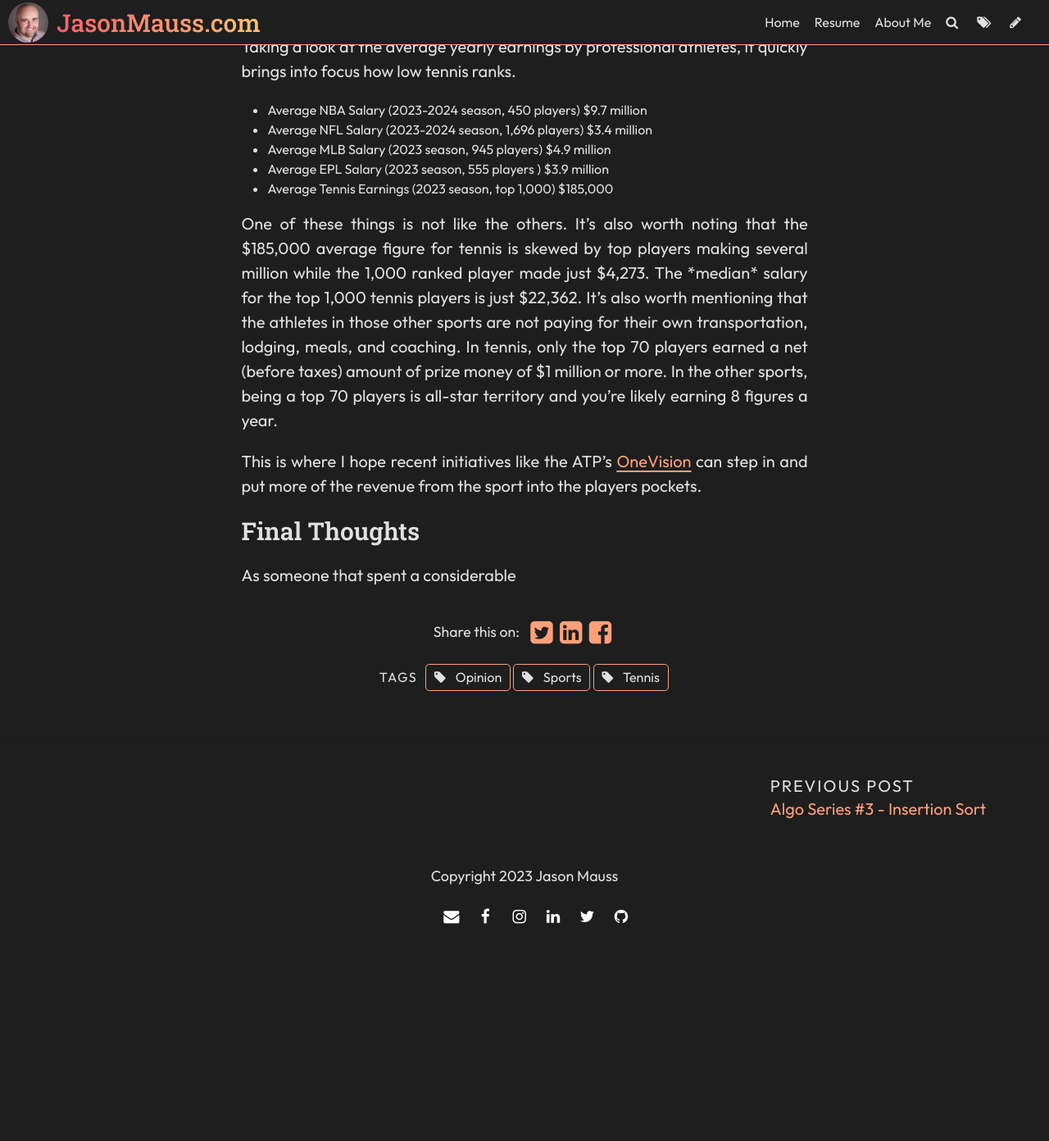
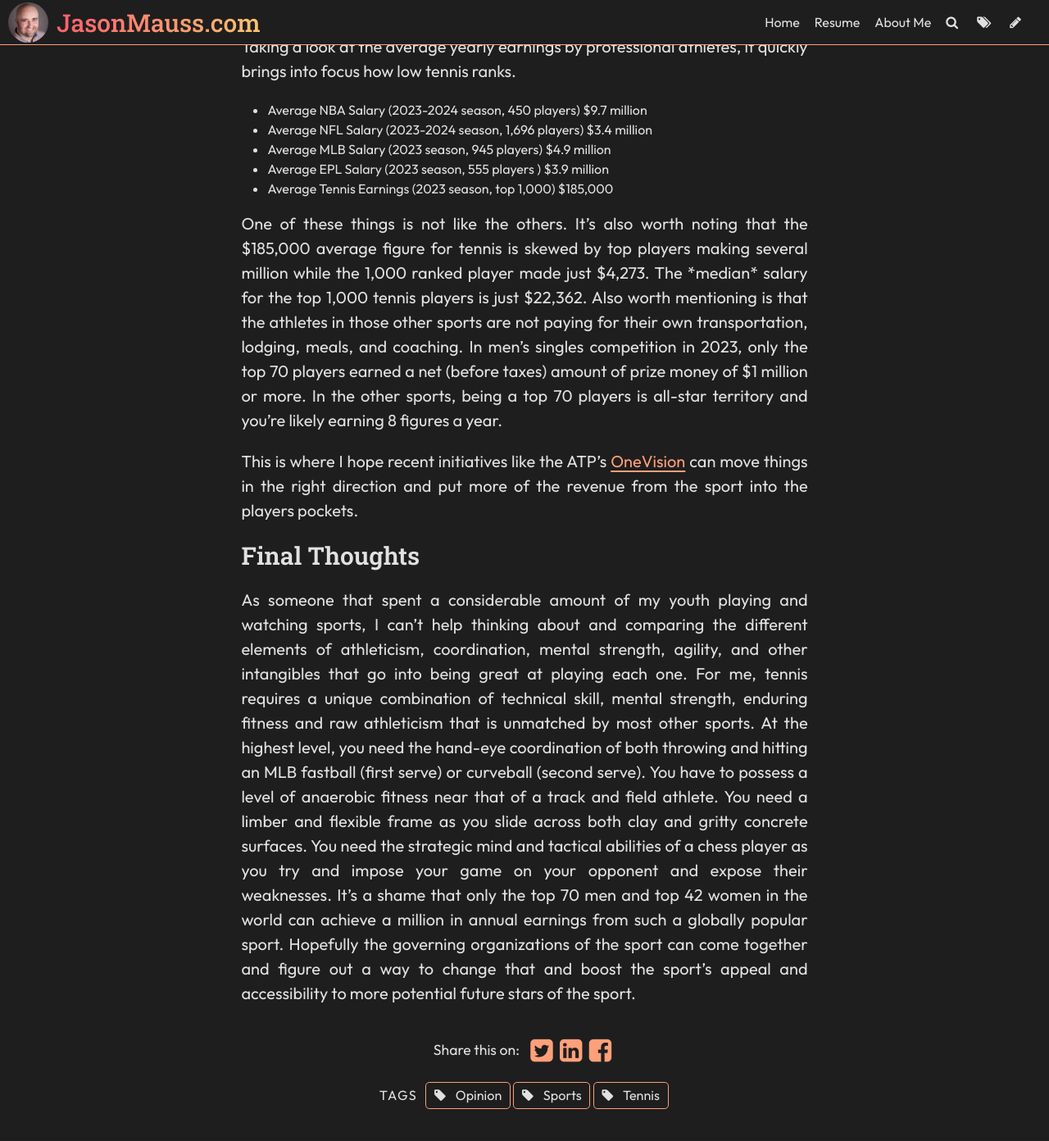
Before and after one commit to jasonmauss/jasonmaussblog, a Jekyll site: the page built from _posts/2023-12-02-professional-tennis-needs-major-restructuring.md, in a window 1280 px wide and 1400 px high, scrolled down 7866 px. Shown: the top 1392 px of the window at 82% size. Built offline with Jekyll 4.4.1, drawn with Linux system fonts in a browser that asks for light colours; some web fonts are replaced; comment, search, counter and statistics services are not loaded; before the commit the page ends 9032 px from its top, so only the background shows below that.

Commit message:
Update Post “2023-12-02-professional-tennis-needs-major-restructuring”

```diff
--- a/_posts/2023-12-02-professional-tennis-needs-major-restructuring.md
+++ b/_posts/2023-12-02-professional-tennis-needs-major-restructuring.md
@@ -251,10 +251,10 @@ Taking a look at the average yearly earnings by professional athletes, it quickl
 * Average EPL Salary (2023 season, 555 players ) $3.9 million
 * Average Tennis Earnings (2023 season, top 1,000) $185,000
 
-One of these things is not like the others. It's also worth noting that the $185,000 average figure for tennis is skewed by top players making several million while the 1,000 ranked player made just $4,273. The \*median\* salary for the top 1,000 tennis players is just $22,362. It's also worth mentioning that the athletes in those other sports are not paying for their own transportation, lodging, meals, and coaching. In tennis, only the top 70 players earned a net (before taxes) amount of prize money of $1 million or more. In the other sports, being a top 70 players is all-star territory and you're likely earning 8 figures a year.
+One of these things is not like the others. It's also worth noting that the $185,000 average figure for tennis is skewed by top players making several million while the 1,000 ranked player made just $4,273. The \*median\* salary for the top 1,000 tennis players is just $22,362. Also worth mentioning is that the athletes in those other sports are not paying for their own transportation, lodging, meals, and coaching. In men's singles competition in 2023, only the top 70 players earned a net (before taxes) amount of prize money of $1 million or more. In the other sports, being a top 70 players is all-star territory and you're likely earning 8 figures a year.
 
-This is where I hope recent initiatives like the ATP's [OneVision](https://onevision.atptour.com/onevision/) can step in and put more of the revenue from the sport into the players pockets.
+This is where I hope recent initiatives like the ATP's [OneVision](https://onevision.atptour.com/onevision/) can move things in the right direction and put more of the revenue from the sport into the players pockets.
 
 ### Final Thoughts
 
-As someone that spent a considerable
+As someone that spent a considerable amount of my youth playing and watching sports, I can't help thinking about and comparing the different elements of athleticism, coordination, mental strength, agility, and other intangibles that go into being great at playing each one. For me, tennis requires a unique combination of technical skill, mental strength, enduring fitness and raw athleticism that is unmatched by most other sports. At the highest level, you need the hand-eye coordination of both throwing and hitting an MLB fastball (first serve) or curveball (second serve). You have to possess a level of anaerobic fitness near that of a track and field athlete. You need a limber and flexible frame as you slide across both clay and gritty concrete surfaces. You need the strategic mind and tactical abilities of a chess player as you try and impose your game on your opponent and expose their weaknesses. It's a shame that only the top 70 men and top 42 women in the world can achieve a million in annual earnings from such a globally popular sport. Hopefully the governing organizations of the sport can come together and figure out a way to change that and boost the sport's appeal and accessibility to more potential future stars of the sport.
```
